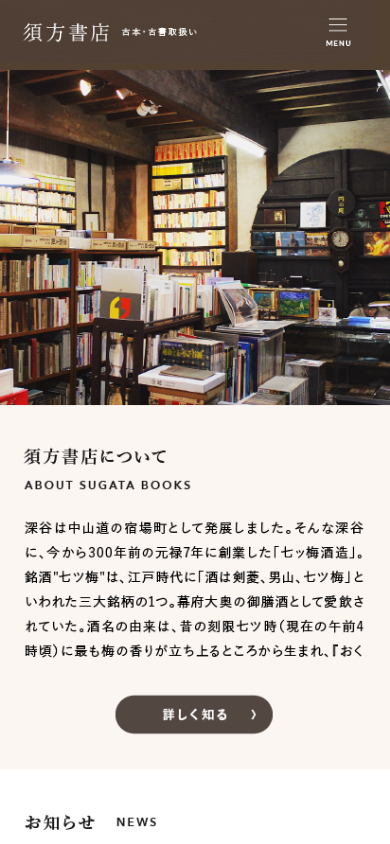
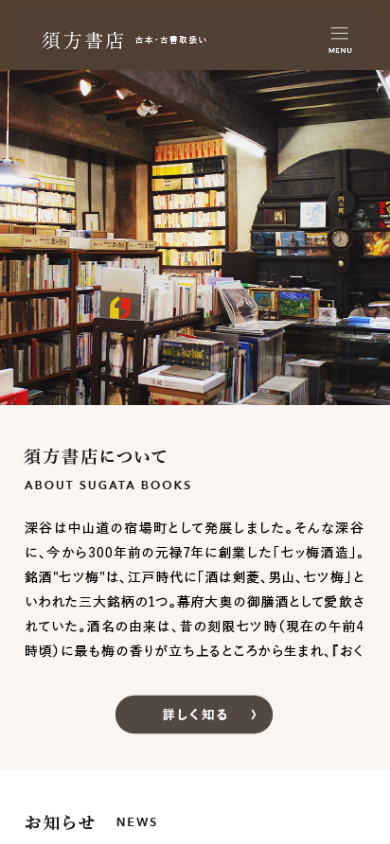
Before and after one commit to awakeiko/sgtbooks, a plain HTML site: page index.html in a window 390 px wide. Shown: the top 844 px of the page. Drawn offline with Linux system fonts and the light colour scheme.

Commit message:
Update index.html

```diff
--- a/index.html
+++ b/index.html
@@ -88,8 +88,9 @@
             z-index: 2;
         }
         .sp_header img {
-            width: 95%;
-            margin: auto;
+            width: 100%;
+            padding: 2.5% 5%;
+            box-sizing: border-box;
         }
         .sp_contents {
             width: 100%;
```
